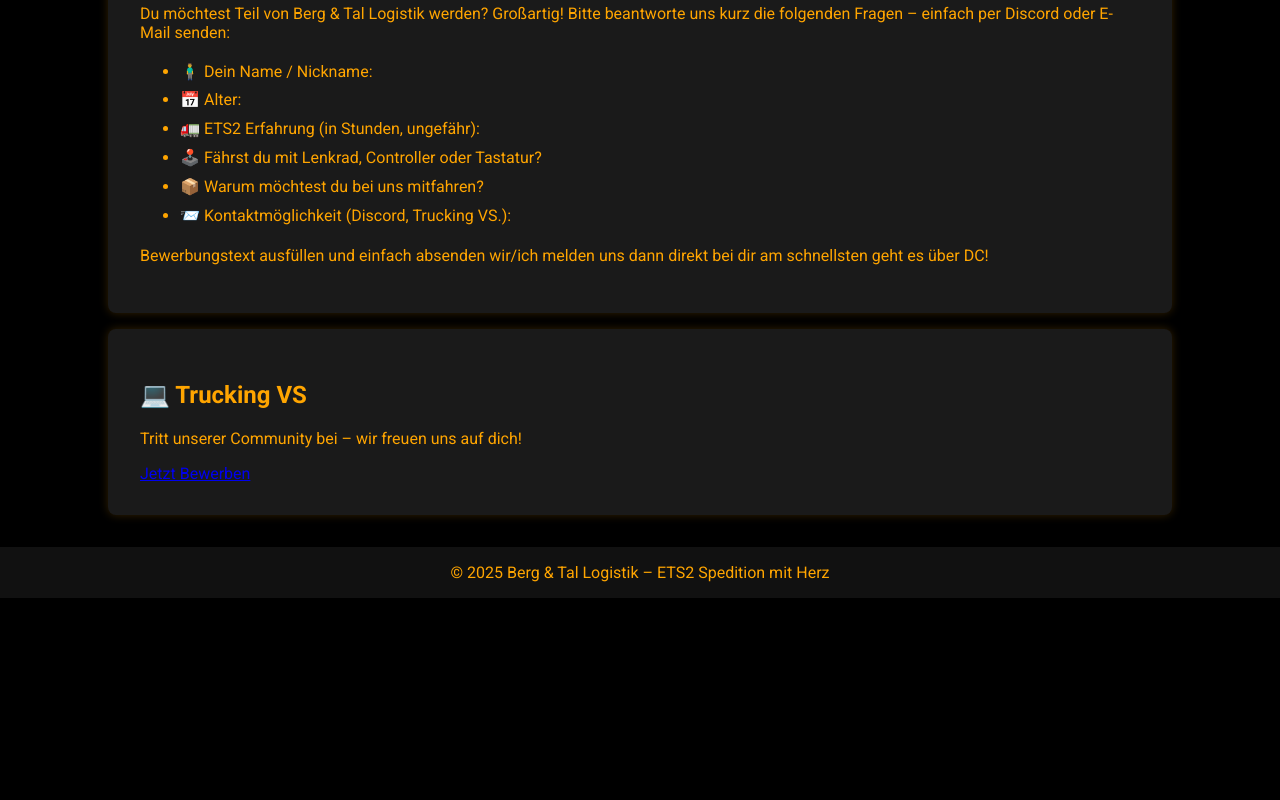
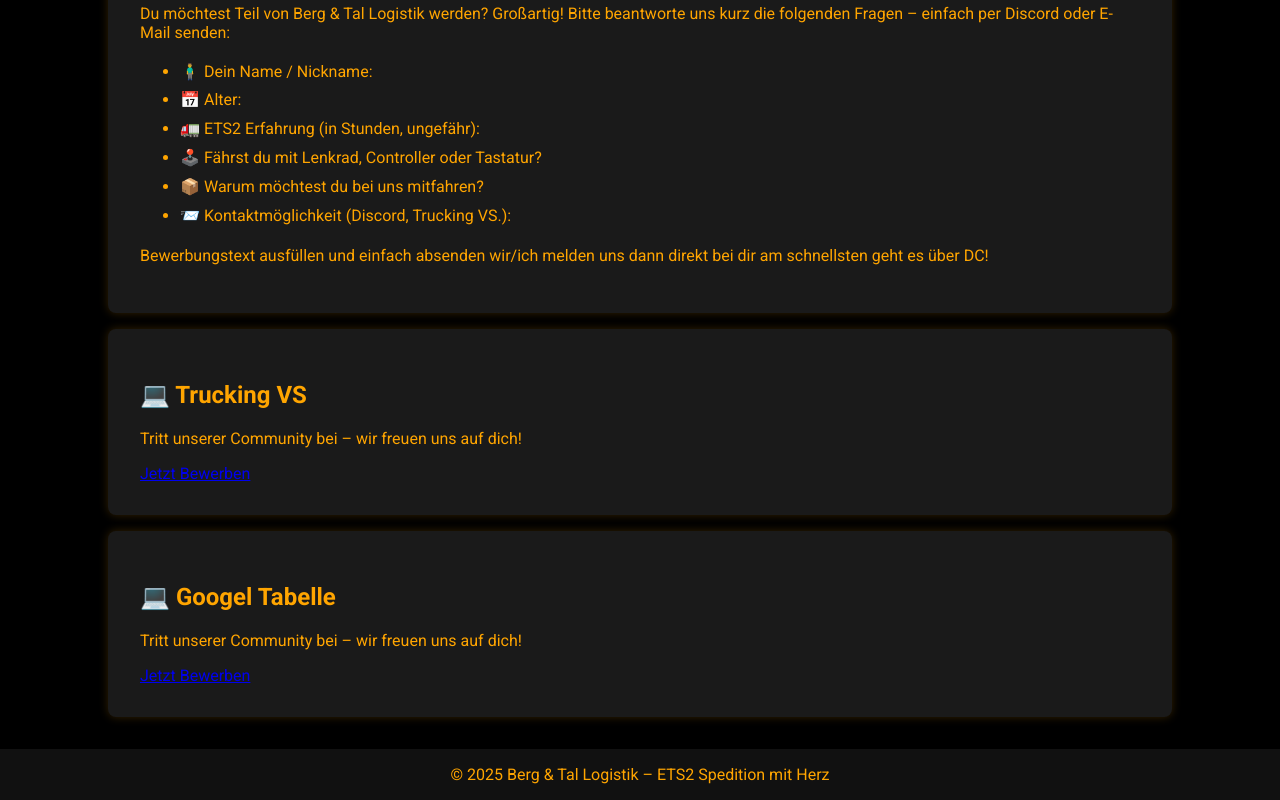
Before and after one commit to MirkoLetsPlayer/berg-tal-Logistik, a plain HTML site: page bewerbung.html in a window 1280 px wide. Shown: the part 664-1464 px from the top of the page. Before the commit the page ends 1262 px from the top, so only its background shows below. Drawn offline with Linux system fonts and the light colour scheme.

Commit message:
Update bewerbung.html

```diff
--- a/bewerbung.html
+++ b/bewerbung.html
@@ -41,6 +41,12 @@
     <a href=https://app.trucking-vs.de/company/537/ target="_blank">Jetzt Bewerben</a>
   </section>
 
+    <section class="Bewerbung">
+    <h2>💻 Googel Tabelle</h2>
+    <p>Tritt unserer Community bei – wir freuen uns auf dich!</p>
+    <a href=https://docs.google.com/forms/d/e/1FAIpQLSc9sx79lT9kUeCOvMmhbC0mEL8me-NxqU3ouKzbAwFpQfaP-g/viewform?usp=dialog >Jetzt Bewerben</a>
+  </section>
+
   <footer>
     &copy; 2025 Berg & Tal Logistik – ETS2 Spedition mit Herz
   </footer>
```
